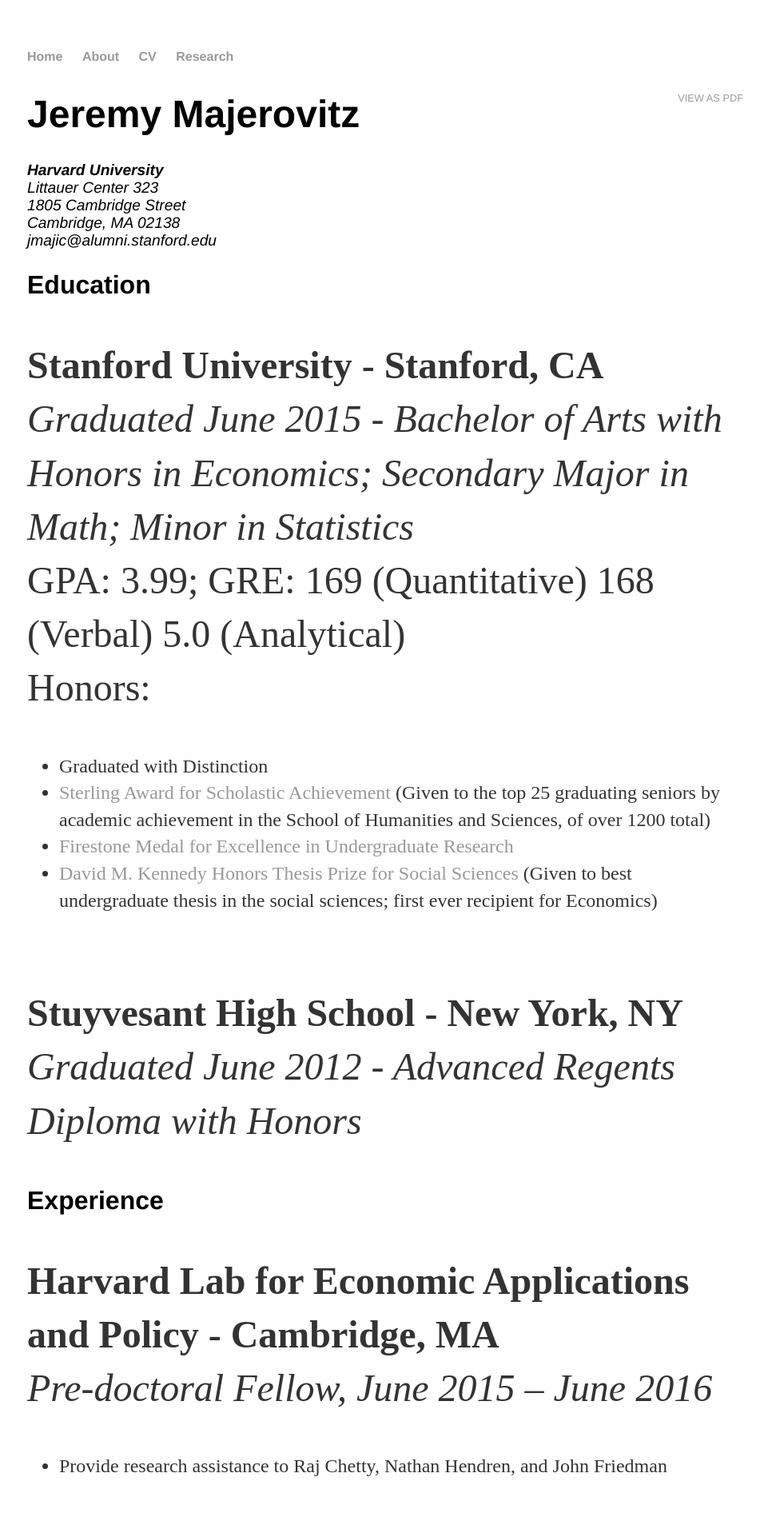
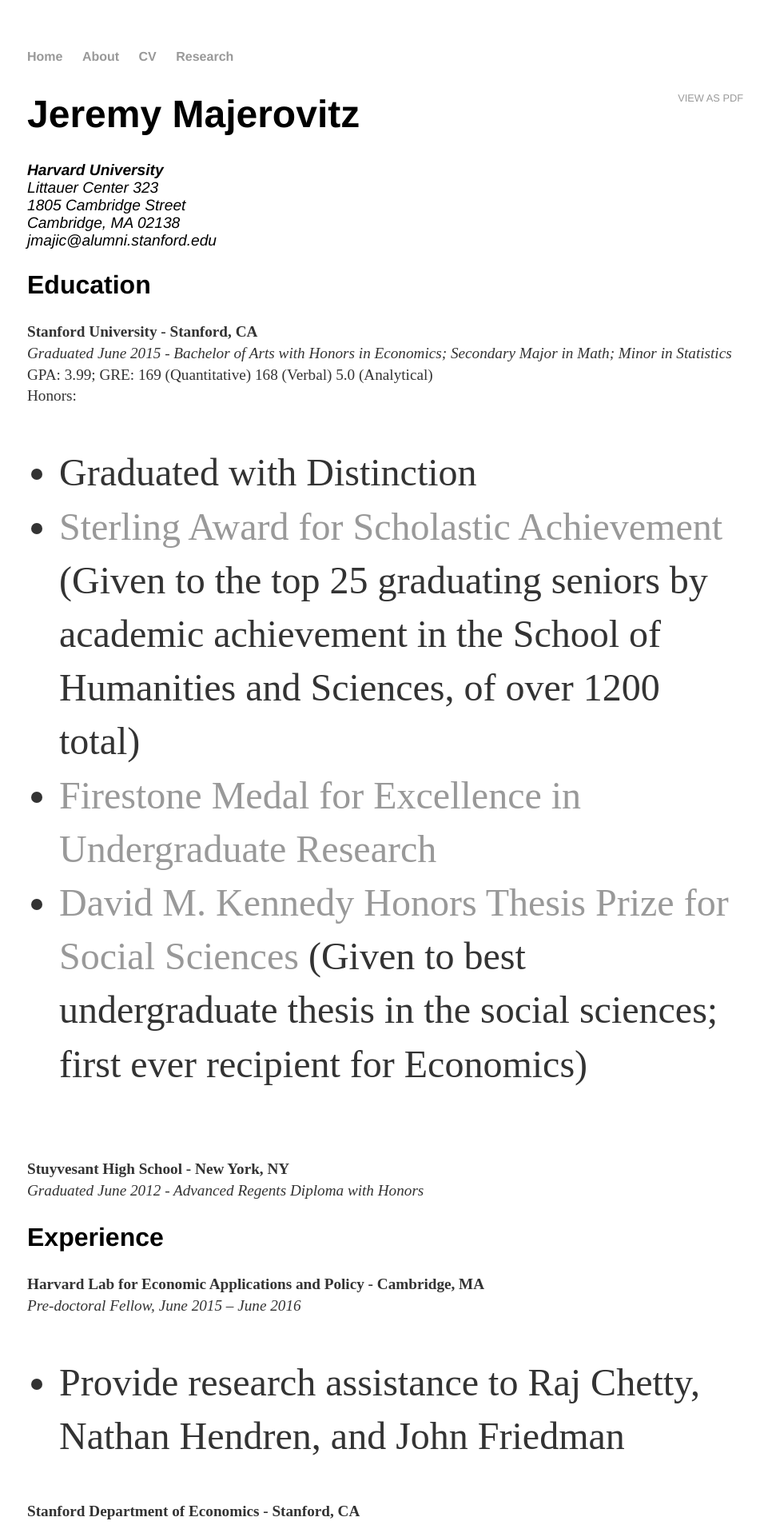
Before and after one commit to jmajic/jmajic.github.io, a Jekyll site: the page built from cv/index.html, in a window 1280 px wide. Shown: the top 1907 px of the page at 80% size, without its empty margins (158-1119 px from the left). Built offline with Jekyll 4.4.1, drawn with Linux system fonts in a browser that asks for light colours.

Commit message:
Update main.css

```diff
--- a/css/main.css
+++ b/css/main.css
@@ -25,8 +25,6 @@
 .cv h1 { font-size: 3em; }
 .cv h2 { font-size: 2em; }
 .cv address, .cv .download, .cv .CV_PDF { font-family: 'Helvetica', 'Arial', 'Sans-Serif'; }
-.cv address { font-size: 1.2em; }
-.cv p { font-size: 3em; }
-ul.cv li { font-size: 0.5em; }
-.cv .download { float: right; font-size: .8em; text-transform: uppercase; }
-.cv .CV_PDF { float: right; font-size: .8em; text-transform: uppercase; }
+.cv address, .cv p { font-size: 1.2em; }
+.cv ul { font-size: 3em; }
+.cv .download, .cv .CV_PDF { float: right; font-size: .8em; text-transform: uppercase; }
```
